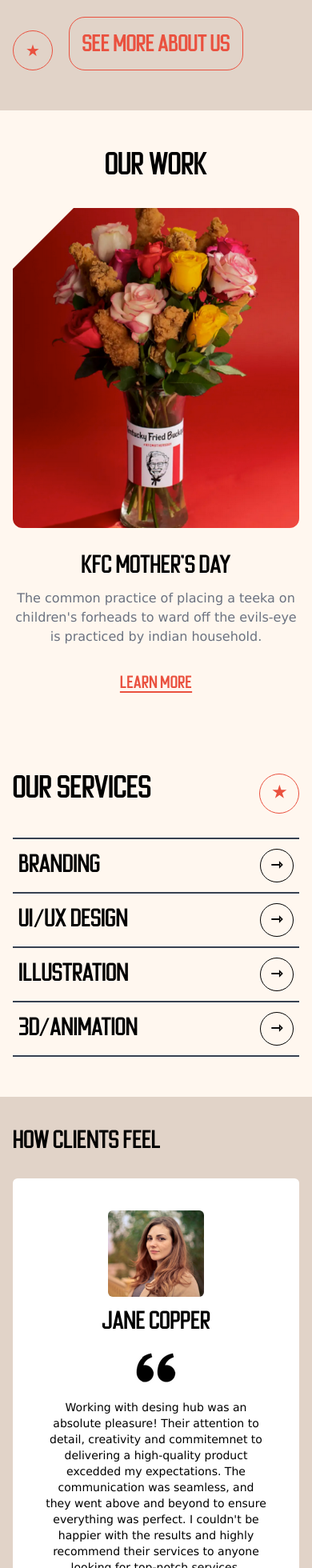
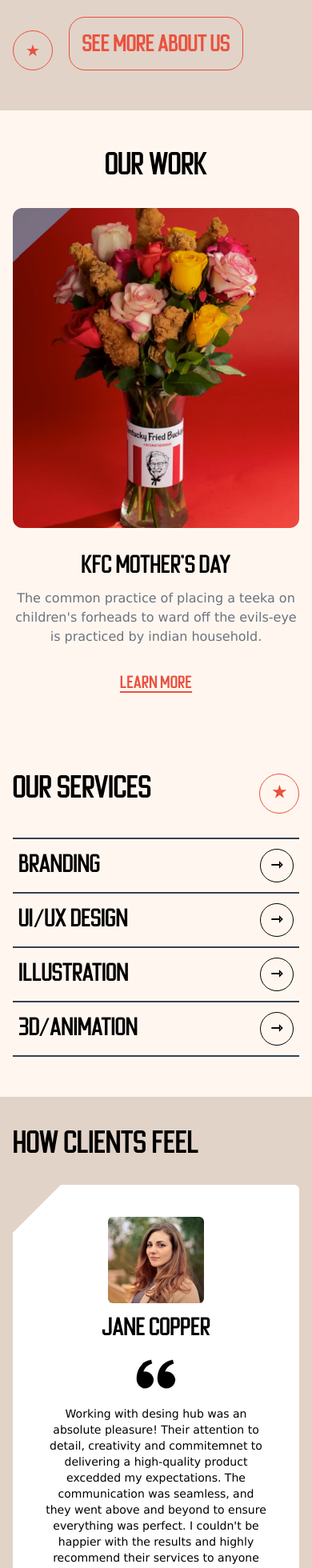
Before and after one commit to shibaram-brilliantlink/designhub_static, a Next.js app: page / in a window 390 px wide. Shown: the part 1747-3707 px from the top of the page at 80% size. Built offline with nearby package versions, Linux system fonts and the light colour scheme.

Commit message:
__Testimonial work inprogress

```diff
--- a/src/app/globals.css
+++ b/src/app/globals.css
@@ -114,7 +114,7 @@
 .circular-red:hover,
 .circular-black:hover {
   transform: rotate(-45deg);
-  transition: transform 0.2s eas-out;
+  transition: transform 0.2s ease;
 }
 .btn-red {
   color: var(--orange);
@@ -200,22 +200,7 @@
   }
 }
 /* ---------------------WORKS---------------------- */
-.reshape-image {
-  position: relative;
-  z-index: 9;
-}
-.reshape-image::after {
-  content: "";
-  border-top: 20vw solid var(--bg-cream);
-  border-right: 20vw solid transparent;
-  position: absolute;
-  top: -1px;
-  left: -1px;
-  z-index: 12;
-}
-.work-img-container {
-  position: relative;
-}
+
 .image-corner-cut {
   --cut-size: 50px;
   display: inline-block;
@@ -231,7 +216,14 @@
   overflow: hidden; /* Ensures content outside the clip-path is hidden */
 }
 
-.image-corner-cut img {
-  width: 100%;
-  height: auto;
+.review-card {
+  position: relative;
 }
+.review-card::after {
+  content: "";
+  position: absolute;
+  border-top: 60px solid var(--skin);
+  border-right: 60px solid transparent;
+  top: 0;
+  left: 0;
+}
--- a/src/components/Testimonial.jsx
+++ b/src/components/Testimonial.jsx
@@ -3,10 +3,10 @@
 export default function Testimonial() {
   return (
     <section className="c_pad py-[40px] lg:py-[80px] bg-skin">
-      <h2 className="font-cheaps font-55 mb-[30px] md:mb-[60px]">
+      <h2 className="font-cheaps font-110 mb-[30px] md:mb-[60px]">
         HOW CLIENTS FEEL
       </h2>
-      <div className="flex justify-between">
+      <div className="flex justify-between ">
         <div className="left hidden md:flex flex-col">
           <div>
             <img src="./reviews-01.png" alt="person01" />
@@ -15,7 +15,7 @@
             <span>&#8701;</span>
           </div>
         </div>
-        <div className="main p-10 bg-white rounded-md flex flex-col items-center gap-4">
+        <div className="review-card p-10 bg-white rounded-md flex flex-col items-center gap-4 md:w-[50%] max-w-[600px]">
           <img
             src="./reviews-02.png"
             alt="iamge"
--- a/src/components/Work.jsx
+++ b/src/components/Work.jsx
@@ -28,37 +28,32 @@
           className="image-corner-cut top-[5%] left-[5%] w-[33%] opacity-65"
           style={{ "--cut-size": "20%" }}
         >
-          <img src="./work-img1.png" alt="image" className="object-fit" />
+          <img
+            src="./work-img1.png"
+            alt="image"
+            className="object-fit w-full"
+          />
         </div>
-        {/* <div
-          className="image-corner-cut top-[12%] left-[30%] w-[35%] opacity-90"
-          style={{ "--cut-size": "16%" }}
-        >
-          <img src="./work-img2.png" alt="image" className="object-fit" />
-        </div> */}
-
         <div
-          className="image-corner-cut bottom-[5%] right-[5%] w-[40%] opacity-75"
+          className="image-corner-cut bottom-[5%] right-[5%] w-[32%] opacity-75"
           style={{ "--cut-size": "18%" }}
         >
-          <img src="./work-img3.png" alt="image" className="object-fit" />
+          <img
+            src="./work-img3.png"
+            alt="image"
+            className="object-fit w-full"
+          />
         </div>
         <div
           className="image-corner-cut top-[50%] left-[50%] translate-x-[-50%] translate-y-[-50%] w-[40%]"
           style={{ "--cut-size": "17%" }}
         >
-          <img src="./work-flower.png" alt="image" className="object-fit" />
+          <img
+            src="./work-flower.png"
+            alt="image"
+            className="object-fit w-full"
+          />
         </div>
-
-        {/* <div className="image-corner-cut">
-          <img src="./work-flower.png" alt="image" className="" />
-        </div>
-        <div className="image-corner-cut">
-          <img src="./work-img2.png" alt="image" className="" />
-        </div>
-        <div className="image-corner-cut">
-          <img src="./work-img3.png" alt="image" className="" />
-        </div> */}
       </div>
     </section>
   );
```
